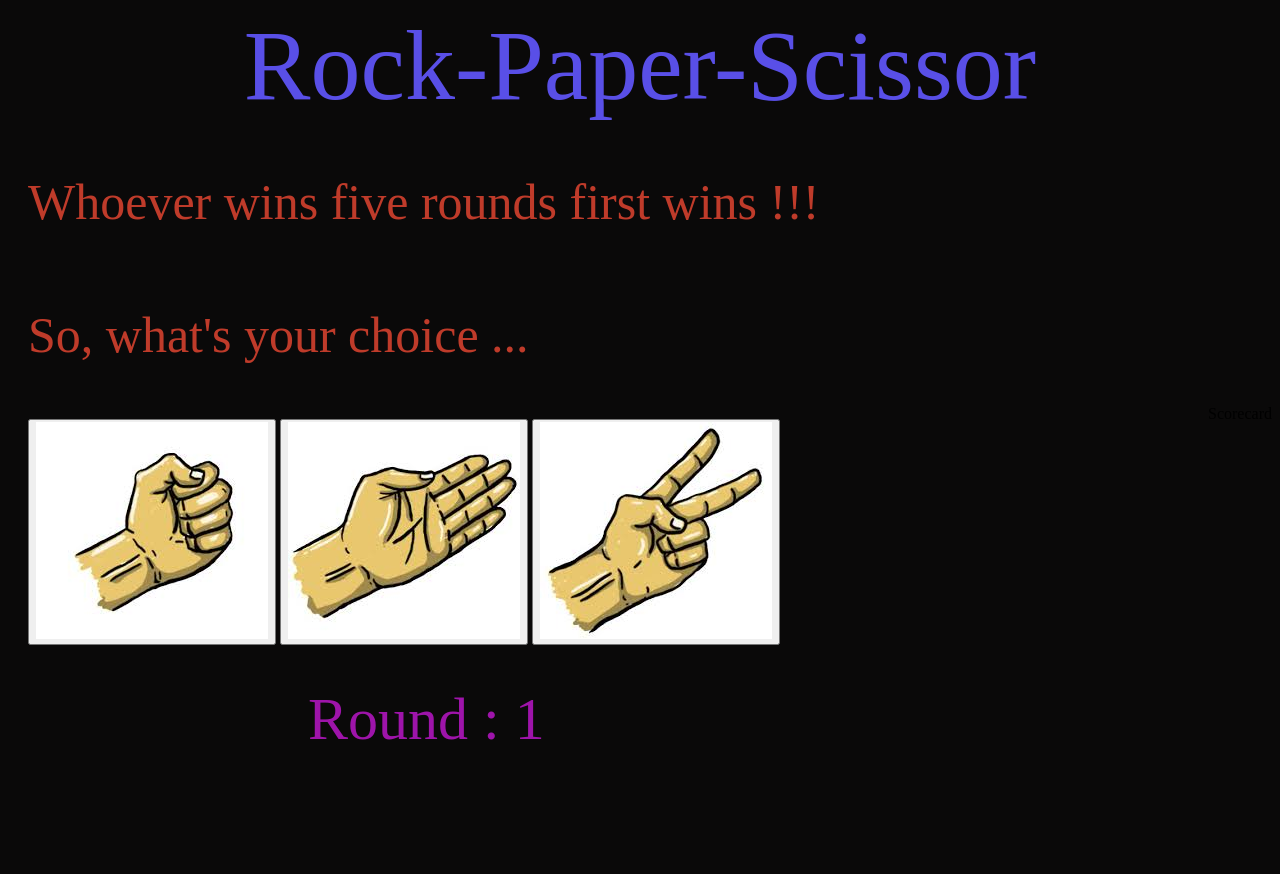
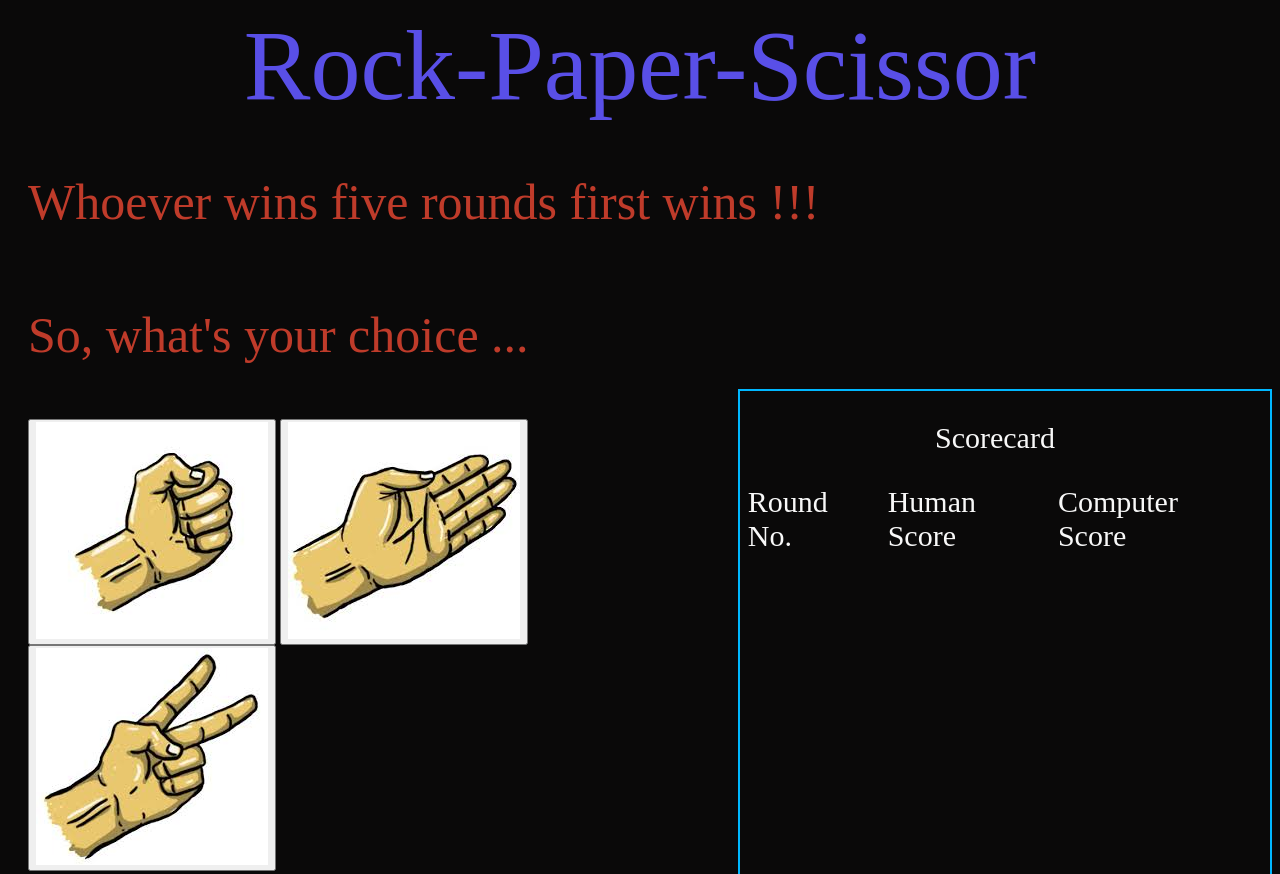
Before and after one commit to PratikThakurDev/rock-paper-scissors-game, a plain HTML site: page index.html in a window 1280 px wide. Shown: the top 874 px of the page. Before the commit the page ends 800 px from the top, so only its background shows below. Drawn offline with Linux system fonts and the light colour scheme.

Commit message:
completed the front page

```diff
--- a/index.html
+++ b/index.html
@@ -22,6 +22,11 @@
             </div>
             <div class="scorecard">
                 <p class="title">Scorecard</p>
+                <div class="records">
+                    <div class="roundNo">Round No.</div>
+                    <div class="humanScore">Human Score</div>
+                    <div class="computerScore">Computer Score</div>
+                </div>
             </div>
         </div>
 
--- a/style.css
+++ b/style.css
@@ -34,3 +34,23 @@ body{
     display: flex;
     justify-content: space-between;
 }
+.scorecard{
+    color: rgb(248, 248, 248);
+    display: flex;
+    flex-direction: column;
+    padding-right: 20px;
+    align-items: center;
+    border: 2px solid rgb(0, 183, 255);
+}
+.records{
+    display: flex;
+
+}
+.roundNo,.computerScore,.humanScore{
+    padding-left: 8px;
+    padding-right: 8px;
+    font-size: 30px;
+}
+.title{
+    font-size: 30px;
+}
```
